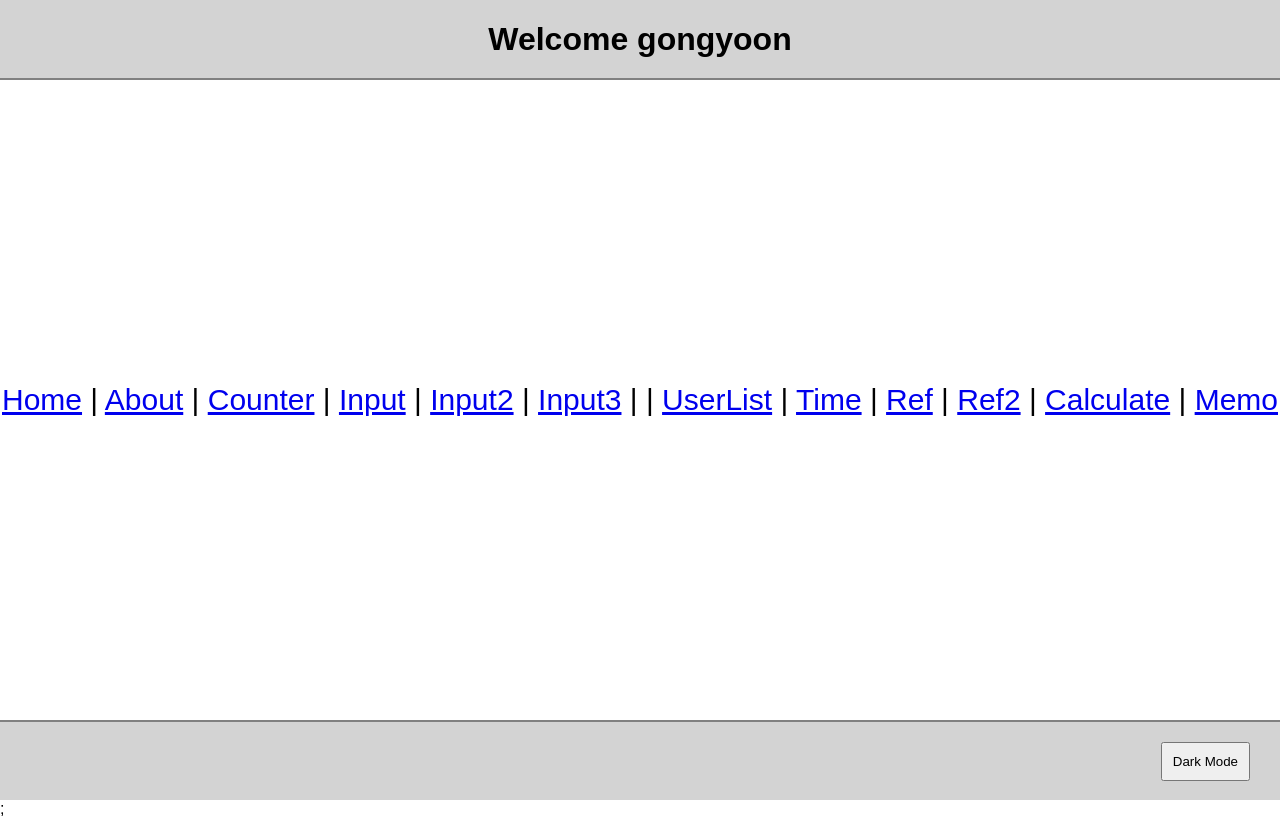
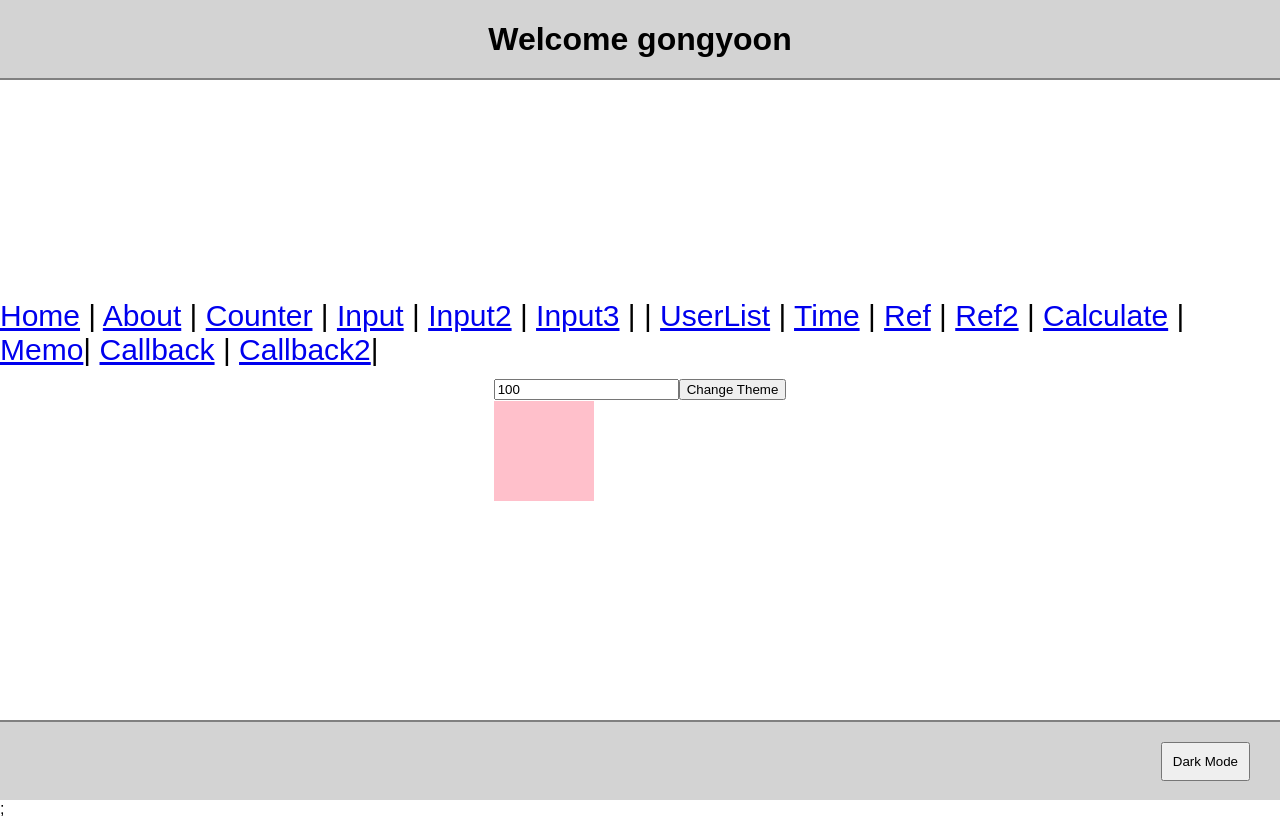
Before and after one commit to gongyoon93/gongyoon-app, a React (Create React App) app: page /callback2 in a window 1280 px wide. Built offline with nearby package versions, Linux system fonts and the light colour scheme.

Commit message:
useCallback

```diff
--- /dev/null
+++ b/src/components/Box.jsx
@@ -0,0 +1,14 @@
+import React, { useEffect, useState } from "react";
+
+const Box = ({ createBoxStyle }) => {
+  const [style, setStyle] = useState({});
+
+  useEffect(() => {
+    console.log("박스 키우기");
+    setStyle(createBoxStyle);
+  }, [createBoxStyle]);
+
+  return <div style={style}></div>;
+};
+
+export default Box;
--- a/src/components/Content.jsx
+++ b/src/components/Content.jsx
@@ -13,6 +13,8 @@ import Ref from "../pages/Ref";
 import Ref2 from "../pages/Ref2";
 import Calculate from "../pages/Calculate";
 import Memo from "../pages/Memo";
+import Callback from "../pages/Callback";
+import Callback2 from "../pages/Callback2";
 import { ThemeContext } from "../context/ThemeContext";
 
 const Content = () => {
@@ -32,7 +34,9 @@ const Content = () => {
         <Link to="/input2">Input2</Link> | <Link to="/input3">Input3</Link> | |{" "}
         <Link to="/list">UserList</Link> | <Link to="/time">Time</Link> |{" "}
         <Link to="/ref">Ref</Link> | <Link to="/Ref2">Ref2</Link> |{" "}
-        <Link to="/calculate">Calculate</Link> | <Link to="/Memo">Memo</Link>
+        <Link to="/calculate">Calculate</Link> | <Link to="/Memo">Memo</Link>|{" "}
+        <Link to="/callback">Callback</Link> |{" "}
+        <Link to="/Callback2">Callback2</Link>|{" "}
       </nav>
       <Routes>
         <Route path="/" element={<Home />} />
@@ -47,6 +51,8 @@ const Content = () => {
         <Route path="/ref2" element={<Ref2 />} />
         <Route path="/calculate" element={<Calculate />} />
         <Route path="/memo" element={<Memo />} />
+        <Route path="/callback" element={<Callback />} />
+        <Route path="/callback2" element={<Callback2 />} />
       </Routes>
     </div>
   );
--- /dev/null
+++ b/src/pages/Callback.js
@@ -0,0 +1,34 @@
+import React, { useEffect, useState, useCallback } from "react";
+
+const Callback = () => {
+  const [number, setNumber] = useState(0);
+  const [toggle, setToggle] = useState(true);
+
+  const someFunction = useCallback(() => {
+    console.log(`someFunc: number: ${number}`);
+    return;
+  }, [number]);
+
+  useEffect(() => {
+    console.log("someFunc이 변경되었습니다.");
+  }, [someFunction]);
+
+  return (
+    <div>
+      <input
+        type="number"
+        value={number}
+        onChange={(e) => setNumber(e.target.value)}
+      />
+      <button onClick={() => setToggle(!toggle)}>{toggle.toString()}</button>
+      <br />
+      <button onClick={() => someFunction()}>Call someFunc</button>
+    </div>
+  );
+};
+
+export default Callback;
+//변수에 할당한 함수객체도 객체 타입이기 때문에 리렌더링(코드 재실행)시 다른 메모리 공간이 할당되고 변수에
+//그 주소가 담긴다.
+
+//useMemo는 반복사용되는 return 값을, useCallback은 Callback 함수(객체함수)를 메모이제이션 한다.
--- /dev/null
+++ b/src/pages/Callback2.js
@@ -0,0 +1,31 @@
+import React, { useCallback, useState } from "react";
+import Box from "../components/Box";
+
+const Callback2 = () => {
+  const [size, setSizes] = useState(100);
+  const [isDark, setIsDark] = useState(false);
+
+  const createBoxStyle = useCallback(() => {
+    return {
+      backgroundColor: "pink",
+      width: `${size}px`,
+      height: `${size}px`,
+    };
+  }, [size]);
+
+  return (
+    <div style={{ background: isDark ? "black" : "white" }}>
+      <input
+        type="number"
+        value={size}
+        onChange={(e) => setSizes(e.target.value)}
+      />
+      <button onClick={() => setIsDark(!isDark)}>Change Theme</button>
+      <Box createBoxStyle={createBoxStyle} />
+    </div>
+  );
+};
+
+export default Callback2;
+//useCallback 사용하지 않을 시 함수객체가 다시 만들어지고 주소가 변수에 재할당 되면서 props에 전달이 되어
+// > Box Component 리렌더링
--- a/src/pages/Memo.js
+++ b/src/pages/Memo.js
@@ -35,4 +35,4 @@ export default Memo;
 //객체타입 : Object, Array, ... 메모리상의 공간을 할당받아 객체를 저장하고 그 주소가 변수에 저장된다.
 // 객체의 경우 변수라는 상자 안에는 메모리상의 주소만 담기고 메모리에 객체가 저장된다.
 // 또 렌더링(코드가 재실행) 되면 다른 메모리 상의 공간에 저장이 된다. 주소가 다른 location 변수로 인식하기 때문에
-// useEffect가 실행됨. useMemo로 이것을 막을 수 있다.
+// 위 useEffect가 실행됨. useMemo로 이것을 막을 수 있다.
```
